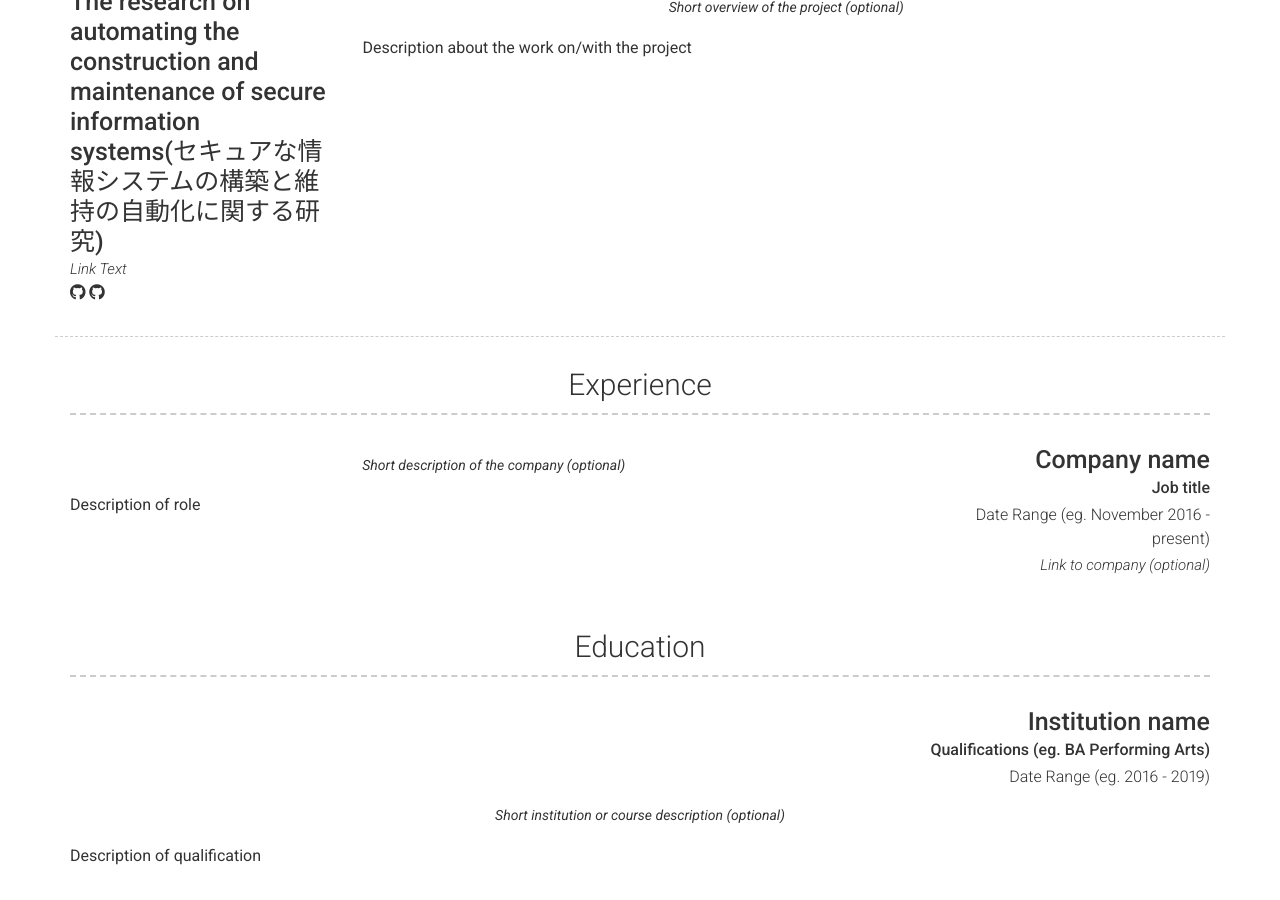
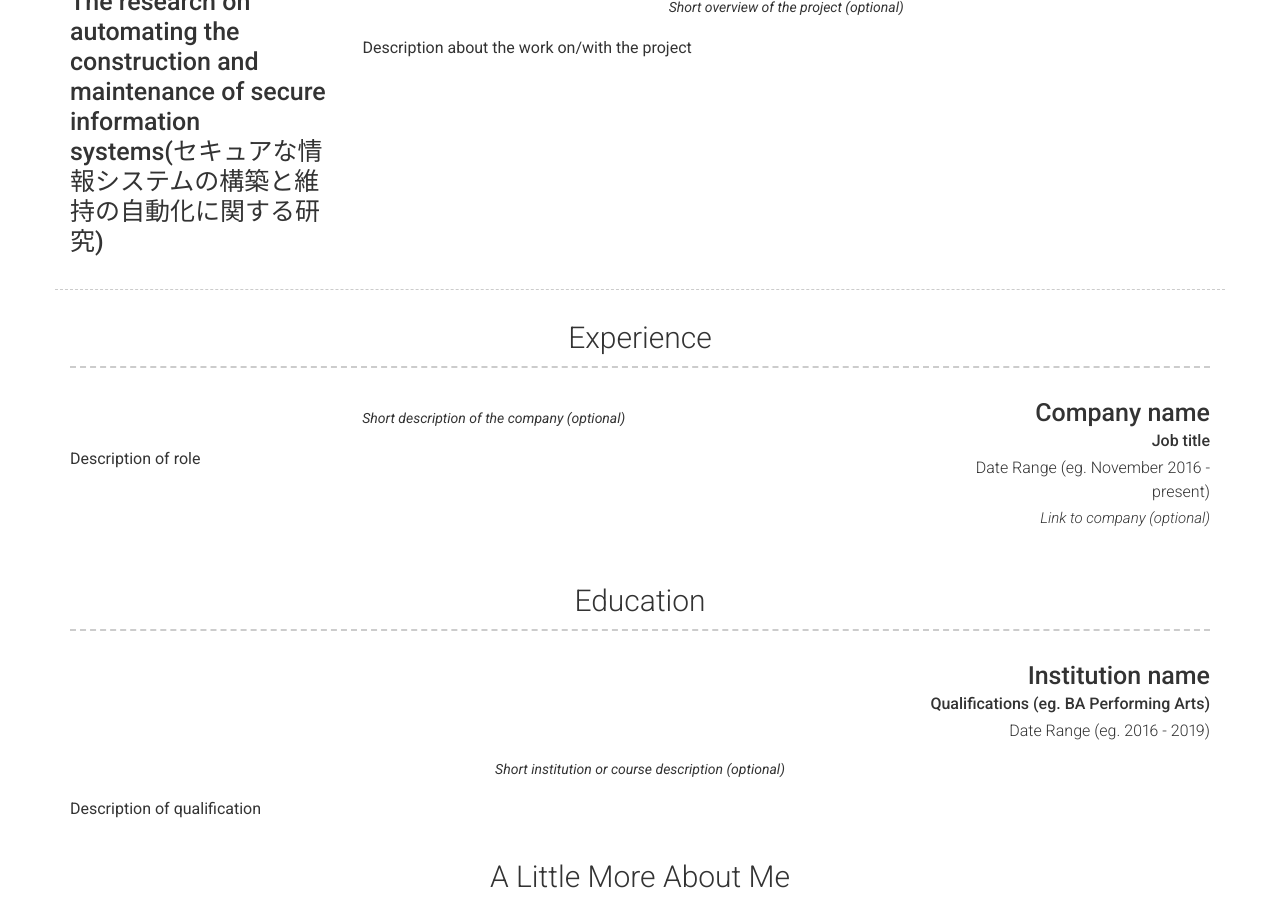
Before and after one commit to strike137/strike137.github.io, a Jekyll site: the page built from index.md, in a window 1280 px wide and 900 px high, scrolled down 670 px. Built offline with Jekyll 4.4.1, drawn with Linux system fonts in a browser that asks for light colours; nearby versions of some CDN libraries.

Commit message:
Update _config.yml

```diff
--- a/_config.yml
+++ b/_config.yml
@@ -47,15 +47,7 @@
         border: weak  # Value of `weak` will display a weak border below this item. # Any
                       # other value (or no value) means no border will be displayed
         title: The research on automating the construction and maintenance of secure information systems(セキュアな情報システムの構築と維持の自動化に関する研究)
-        link: Link to project (eg. sproogen.github.io/modern-resume-theme)(optional)
-        link_text: Link Text
         additional_links:
-          - title:  Github page for project (eg. sproogen/modern-resume-theme)
-            icon: fab fa-github
-            url: Link to project (eg. sproogen.github.io/modern-resume-theme)(optional)
-          - title:  Github page for project (eg. sproogen/modern-resume-theme)
-            icon: fab fa-github
-            url: Link to project (eg. sproogen.github.io/modern-resume-theme)(optional)
         quote: >
           Short overview of the project (optional)
         description: | # this will include new lines to allow paragraphs
```
